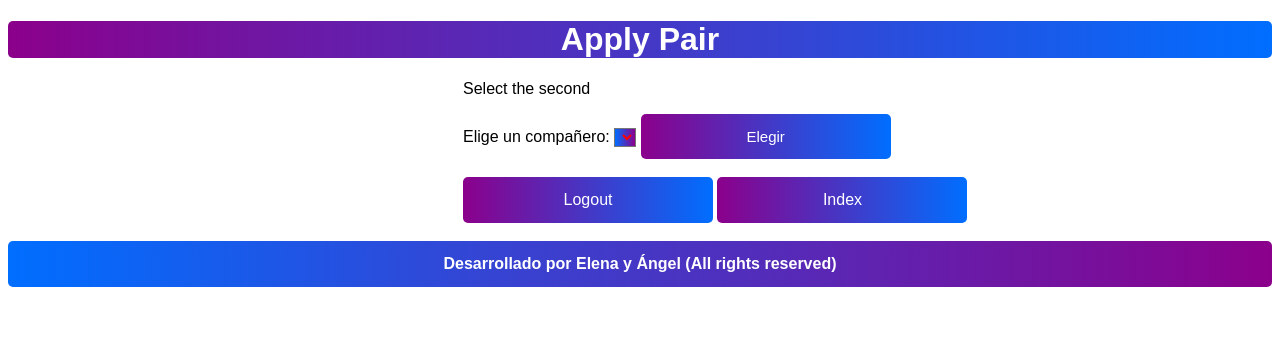
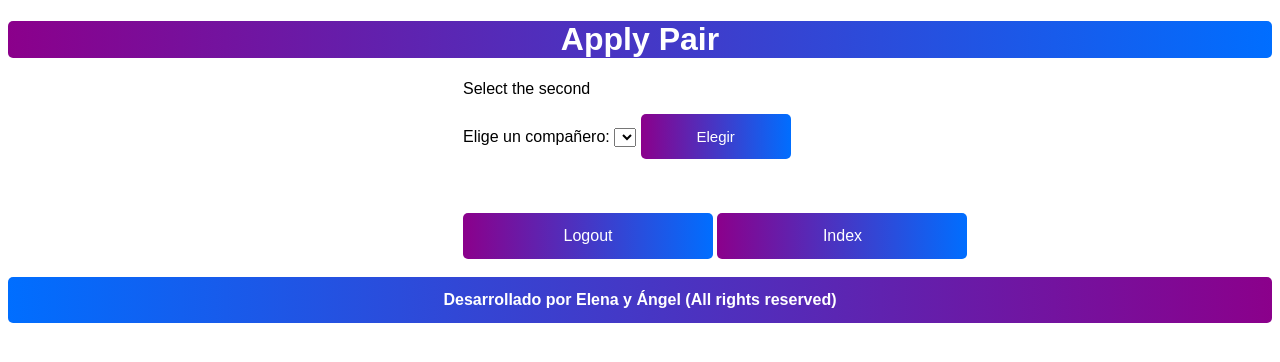
Before and after one commit to EminentNebula71/psi_1312_01_p3, a Django app: page /core/applypair/ in a window 1280 px wide; the page is wider, and only the part inside the window is pictured. Shown: the top 362 px of that part. Run offline with Django 3.2, Linux system fonts and the light colour scheme; the visitor is signed in with stand-in values (Sample User, id 1); data comes from the database, SQL or seed files in the repository; lists and menus that the app fills with data are empty; parts of the project's set-up code (start-up, migrations or seed data) failed here and were passed over.

Commit message:
css acabado

```diff
--- a/labassign/core/views.py
+++ b/labassign/core/views.py
@@ -197,8 +197,9 @@
                 pair = Pair.objects.get(id=pair_id)
                 if (pair.validated==False):
                     pair.delete()
-                    request.user.es_pareja = 0
-                    request.user.save()
+                    if (Pair.objects.filter(student1=request.user, validated=False).exists() == False and Pair.objects.filter(student2=request.user, validated=False).exists() == False):
+                        request.user.es_pareja = 0
+                        request.user.save()
                 else:
                     if(pair.studentBreakRequest is None):
                         pair.studentBreakRequest = request.user
--- a/labassign/static/css/base.css
+++ b/labassign/static/css/base.css
@@ -88,13 +88,30 @@
 #grupo {
     background-image: linear-gradient(to right, darkmagenta, rgb(0, 110, 255));
     color: white;
-    widows: 30px;
-    font-size: 20px;
+    font-size: 17px;
     font-weight: bold;
     border-radius: 5px;
+    border: none;
 }
 
-#colegas, #seleccion{
-    background-image: linear-gradient(to right, rgb(0, 110, 255), darkmagenta);
-    color: red;
+#informacion {
+    background-image: linear-gradient(to right, darkmagenta, rgb(0, 110, 255));
+    color: white;
+    font-weight: bold;
+    border-radius: 5px;
+    border: none;
 }
+
+.elegir {
+    background-image:linear-gradient(to right, darkmagenta, rgb(0, 110, 255));
+    color:white;
+    padding: 14px 15px;
+    text-align: center;
+    text-decoration: none;
+    display: inline-block;
+    border-radius: 5px;
+    width: 150px;
+    border: none;
+    transition-duration: 0.4s;
+    font-size: 15px;
+}
--- a/labassign/templates/core/applypair.html
+++ b/labassign/templates/core/applypair.html
@@ -22,7 +22,7 @@
                 {% endfor %}
             </select>
 
-            <input class="boton" type="submit" value="Elegir" />
+            <input class="elegir" type="submit" value="Elegir" />
         </form>
     </div>
     {%endif%}
--- a/labassign/templates/core/base.html
+++ b/labassign/templates/core/base.html
@@ -17,6 +17,8 @@
             {% endblock %}
         </div>
         <br/>
+        </br>
+        </br>
         <div id="lista">
                 {% if user.is_authenticated %}
                 <a class="lista" href="{% url 'logout' %}">Logout</a></li>
--- a/labassign/templates/core/breakpair.html
+++ b/labassign/templates/core/breakpair.html
@@ -19,7 +19,7 @@
                 {% endfor %}
             </select>
 
-            <input class="button" type="submit" value="Elegir" />
+            <input class="elegir" type="submit" value="Elegir" />
         </form>
         {{ error_breakpair }}
     </div>
--- a/labassign/templates/core/elegir_grupo.html
+++ b/labassign/templates/core/elegir_grupo.html
@@ -18,7 +18,7 @@
                     <option id="grupo" name="grupo" value={{g.id}}>>{{g.id}}</option>
                 {% endfor %}
             </select>
-            <input type="submit" value="Elegir" />
+            <input class="elegir" type="submit" value="Elegir" />
         </form>
         {{ error }}
         {% else %}
--- a/labassign/templates/core/home.html
+++ b/labassign/templates/core/home.html
@@ -14,9 +14,9 @@
             </br>
             Apellidos: <div id="apellidos">{{ user.last_name }}</div>
             </br>
-            Estado de convalidación: <div id="grupo">{{ user.convalidationGranted }}</div>
+            Estado de convalidación: <div id="informacion">{{ user.convalidationGranted }}</div>
             </br>
-            Grupo practicas: <div id="grupo">{{ user.labGroup }}</div>
+            Grupo practicas: <div id="informacion">{{ user.labGroup }}</div>
             </br>
             {% for p in pairs %}
                 {% if user.id == p.student1.id or user.id == p.student2.id%}
```
